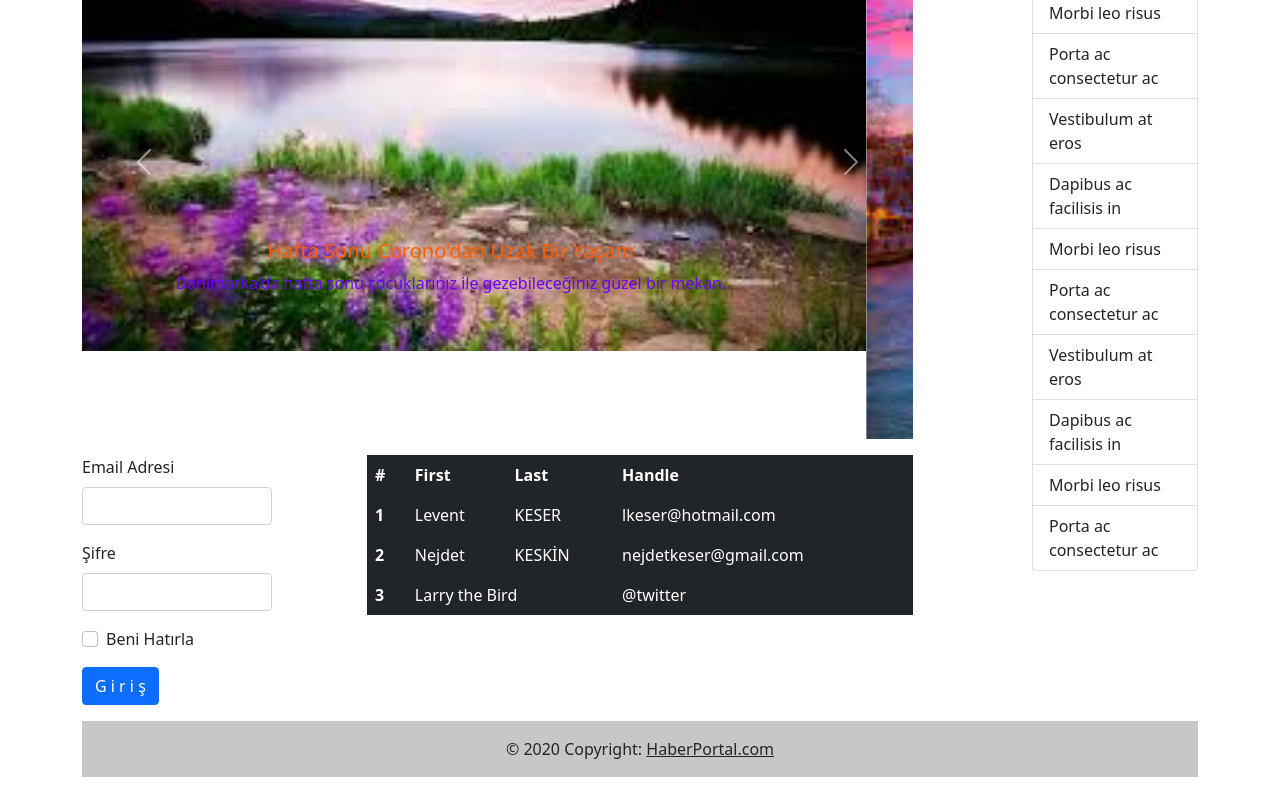
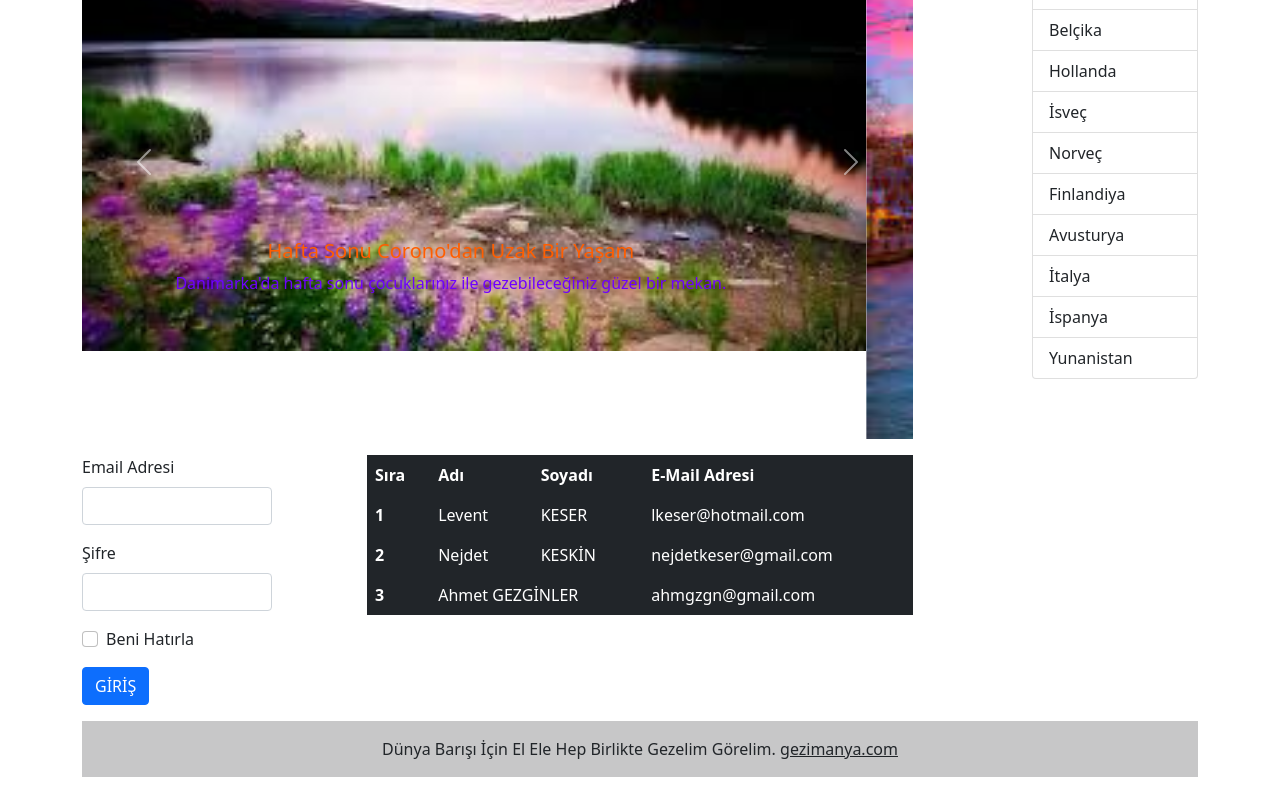
Before and after one commit to gsismandnm/02_Bootstrap, a plain HTML site: page Index.html in a window 1280 px wide. Shown: the part 186-979 px from the top of the page. Drawn offline with Linux system fonts and the light colour scheme.

Commit message:
Son değişiklikler

```diff
--- a/Index.html
+++ b/Index.html
@@ -6,7 +6,7 @@
         <title>Gezelim Görelim</title>
         <meta name="description" content="">
         <meta name="viewport" content="width=device-width, initial-scale=1">
-        <!-- Bootstrap 5.0 CSS BU ÇALIŞMA AHMET EMRE İLE BİRLİKTE YAPILMIŞTIR.-->
+        <!-- Bootstrap 5.0 CSS BU ÇALIŞMA AHMET İLE BİRLİKTE YAPILMIŞTIR.-->
         <link rel="stylesheet" href="css/bootstrap.css">
     </head>
     <body>
@@ -28,11 +28,11 @@
                                 <a class="nav-link" href="#">DAĞLIK ALAN</a>
                               </li>
                               <li class="nav-item">
-                                <a class="nav-link" href="#">TARİHİ YERLER</a>
+                                <a class="nav-link" href="#">OVALAR</a>
                               </li>
                               <li class="nav-item dropdown">
                                 <a class="nav-link dropdown-toggle" href="#" id="navbarDropdownMenuLink" role="button" data-bs-toggle="dropdown" aria-expanded="false">
-                                  SPOR
+                                  TARİHİ YERLER
                                 </a>
                                 <ul class="dropdown-menu" aria-labelledby="navbarDropdownMenuLink">
                                   <li><a class="dropdown-item" href="#">Bizans Dönemi</a></li>
@@ -104,7 +104,7 @@
                                   <input type="checkbox" class="form-check-input" id="exampleCheck1">
                                   <label class="form-check-label" for="exampleCheck1">Beni Hatırla</label>
                                 </div>
-                                <button type="submit" class="btn btn-primary">     G i r i ş     </button>
+                                <button type="submit" class="btn btn-primary">     GİRİŞ     </button>
                               </form>
                         </div>
                         <div class="col-md-1 mt-3"></div>
@@ -112,10 +112,10 @@
                             <table class="table table-borderless table-dark">
                               <thead>
                                 <tr>
-                                  <th scope="col">#</th>
-                                  <th scope="col">First</th>
-                                  <th scope="col">Last</th>
-                                  <th scope="col">Handle</th>
+                                  <th scope="col">Sıra</th>
+                                  <th scope="col">Adı</th>
+                                  <th scope="col">Soyadı</th>
+                                  <th scope="col">E-Mail Adresi</th>
                                 </tr>
                               </thead>
                               <tbody>
@@ -133,8 +133,8 @@
                                 </tr>
                                 <tr>
                                   <th scope="row">3</th>
-                                  <td colspan="2">Larry the Bird</td>
-                                  <td>@twitter</td>
+                                  <td colspan="2">Ahmet GEZGİNLER</td>
+                                  <td>ahmgzgn@gmail.com</td>
                                 </tr>
                               </tbody>
                             </table>
@@ -144,18 +144,18 @@
                 <div class="col-md-1 mt-3"></div>
                 <div class="col-md-2 mt-3">
                     <ul class="list-group">
-                        <li class="list-group-item active" aria-current="true">Cras justo odio</li>
-                        <li class="list-group-item">Dapibus ac facilisis in</li>
-                        <li class="list-group-item">Morbi leo risus</li>
-                        <li class="list-group-item">Porta ac consectetur ac</li>
-                        <li class="list-group-item">Vestibulum at eros</li>
-                        <li class="list-group-item">Dapibus ac facilisis in</li>
-                        <li class="list-group-item">Morbi leo risus</li>
-                        <li class="list-group-item">Porta ac consectetur ac</li>
-                        <li class="list-group-item">Vestibulum at eros</li>
-                        <li class="list-group-item">Dapibus ac facilisis in</li>
-                        <li class="list-group-item">Morbi leo risus</li>
-                        <li class="list-group-item">Porta ac consectetur ac</li>
+                        <li class="list-group-item active" aria-current="true">Türkiye</li>
+                        <li class="list-group-item">Almanya</li>
+                        <li class="list-group-item">Fransa</li>
+                        <li class="list-group-item">Belçika</li>
+                        <li class="list-group-item">Hollanda</li>
+                        <li class="list-group-item">İsveç</li>
+                        <li class="list-group-item">Norveç</li>
+                        <li class="list-group-item">Finlandiya</li>
+                        <li class="list-group-item">Avusturya</li>
+                        <li class="list-group-item">İtalya</li>
+                        <li class="list-group-item">İspanya</li>
+                        <li class="list-group-item">Yunanistan</li>
                       </ul>
                 </div>
             </div>
@@ -166,8 +166,8 @@
               <footer class="bg-light text-center text-lg-start">
                 <!-- Copyright -->
                 <div class="text-center p-3" style="background-color: rgba(0, 0, 0, 0.2)">
-                  © 2020 Copyright:
-                  <a class="text-dark" href="https://haberportal.com/">HaberPortal.com</a>
+                  Dünya Barışı İçin El Ele Hep Birlikte Gezelim Görelim.
+                  <a class="text-dark" href="https://gezimanya.com/">gezimanya.com</a>
                 </div>
                 <!-- Copyright -->
               </footer>
```
